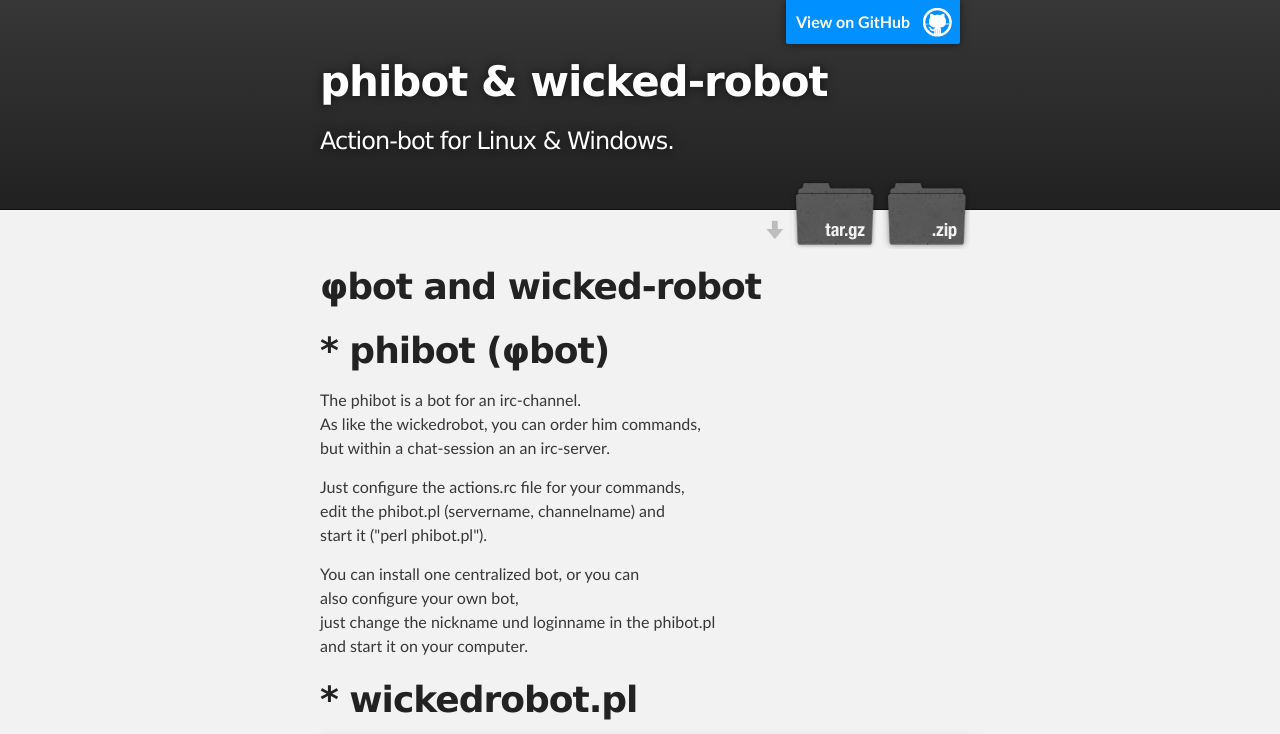
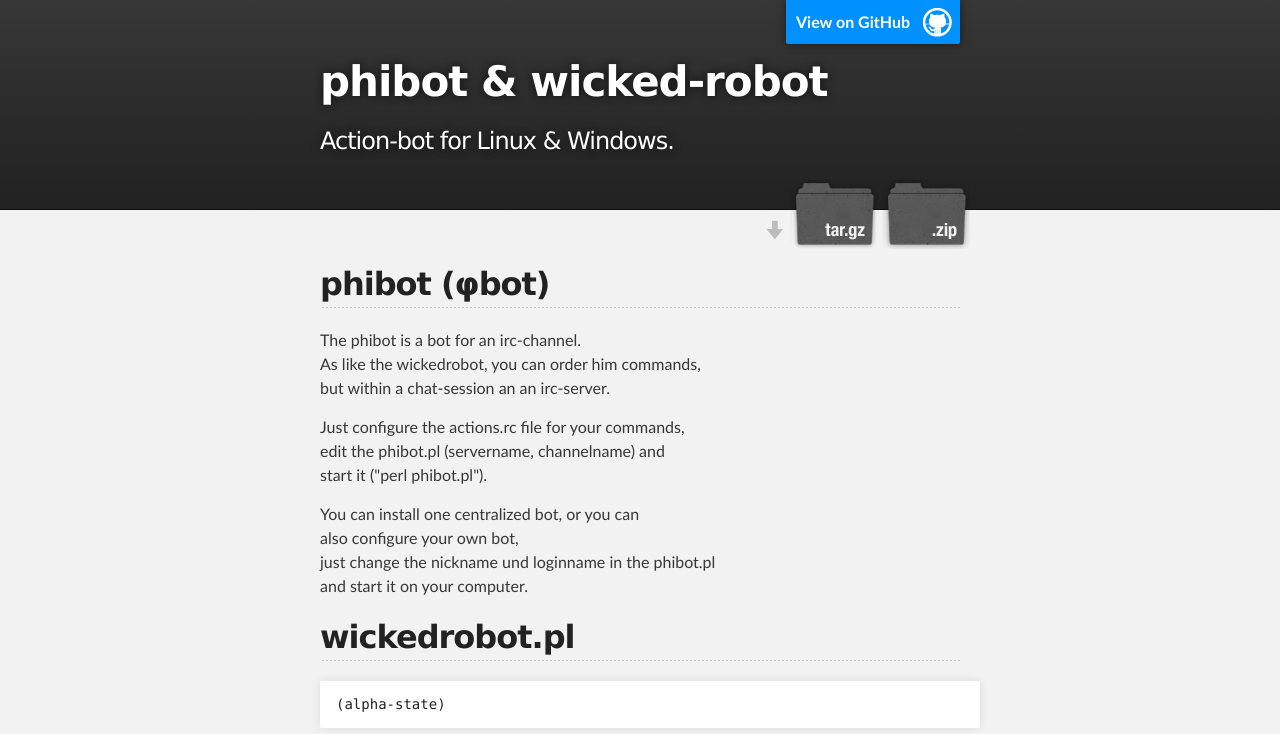
Before and after one commit to sueswe/wicked-robot, a plain HTML site: page index.html in a window 1280 px wide. Shown: the top 734 px of the page. Drawn offline with Linux system fonts and the light colour scheme.

```diff
--- a/index.html
+++ b/index.html
@@ -31,9 +31,7 @@
     <!-- MAIN CONTENT -->
     <div id="main_content_wrap" class="outer">
       <section id="main_content" class="inner">
-        <h1>  φbot and wicked-robot</h1>
-
-<h1>* phibot (φbot)</h1>
+        <h2>phibot (φbot)</h2>
 
 <p>The phibot is a bot for an irc-channel.<br>
 As like the wickedrobot, you can order him commands,<br>
@@ -48,7 +46,7 @@ also configure your own bot,<br>
 just change the nickname und loginname in the phibot.pl<br>
 and start it on your computer.  </p>
 
-<h1>* wickedrobot.pl</h1>
+<h2>wickedrobot.pl</h2>
 
 <pre><code>(alpha-state)
 </code></pre>
--- a/params.json
+++ b/params.json
@@ -1 +1 @@
-{"body":"  &#966;bot and wicked-robot\r\n===============================\r\n\r\n# * phibot (&#966;bot) \r\n\r\nThe phibot is a bot for an irc-channel.  \r\nAs like the wickedrobot, you can order him commands,  \r\nbut within a chat-session an an irc-server.  \r\n\r\nJust configure the actions.rc file for your commands,  \r\nedit the phibot.pl (servername, channelname) and  \r\nstart it (\"perl phibot.pl\").  \r\n\r\nYou can install one centralized bot, or you can  \r\nalso configure your own bot,  \r\njust change the nickname und loginname in the phibot.pl  \r\nand start it on your computer.  \r\n\r\n\r\n\r\n\r\n# * wickedrobot.pl #\r\n\r\n    (alpha-state)\r\n\r\nAn \"action-bot\" written in Perl for Linux &amp; Windows,  \r\nthat provides it's own server.  \r\nIt listens on a port and checks incoming  \r\nmessages against an action-file,  \r\nso it is possible to define actions, and run them  \r\non demand when you need them.  \r\nThe wickedclient.pl is just an example how messages  \r\ncan be communivated to the server.  \r\n\r\n\r\n\r\n\r\n\r\n\r\n\r\n","name":"phibot & wicked-robot","note":"Don't delete this file! It's used internally to help with page regeneration.","google":"","tagline":"Action-bot for Linux & Windows."}
+{"google":"","note":"Don't delete this file! It's used internally to help with page regeneration.","tagline":"Action-bot for Linux & Windows.","name":"phibot & wicked-robot","body":"\r\n## phibot (&#966;bot) \r\n\r\nThe phibot is a bot for an irc-channel.  \r\nAs like the wickedrobot, you can order him commands,  \r\nbut within a chat-session an an irc-server.  \r\n\r\nJust configure the actions.rc file for your commands,  \r\nedit the phibot.pl (servername, channelname) and  \r\nstart it (\"perl phibot.pl\").  \r\n\r\nYou can install one centralized bot, or you can  \r\nalso configure your own bot,  \r\njust change the nickname und loginname in the phibot.pl  \r\nand start it on your computer.  \r\n\r\n\r\n\r\n\r\n## wickedrobot.pl #\r\n\r\n    (alpha-state)\r\n\r\nAn \"action-bot\" written in Perl for Linux &amp; Windows,  \r\nthat provides it's own server.  \r\nIt listens on a port and checks incoming  \r\nmessages against an action-file,  \r\nso it is possible to define actions, and run them  \r\non demand when you need them.  \r\nThe wickedclient.pl is just an example how messages  \r\ncan be communivated to the server.  \r\n\r\n\r\n\r\n\r\n\r\n\r\n\r\n"}
```
